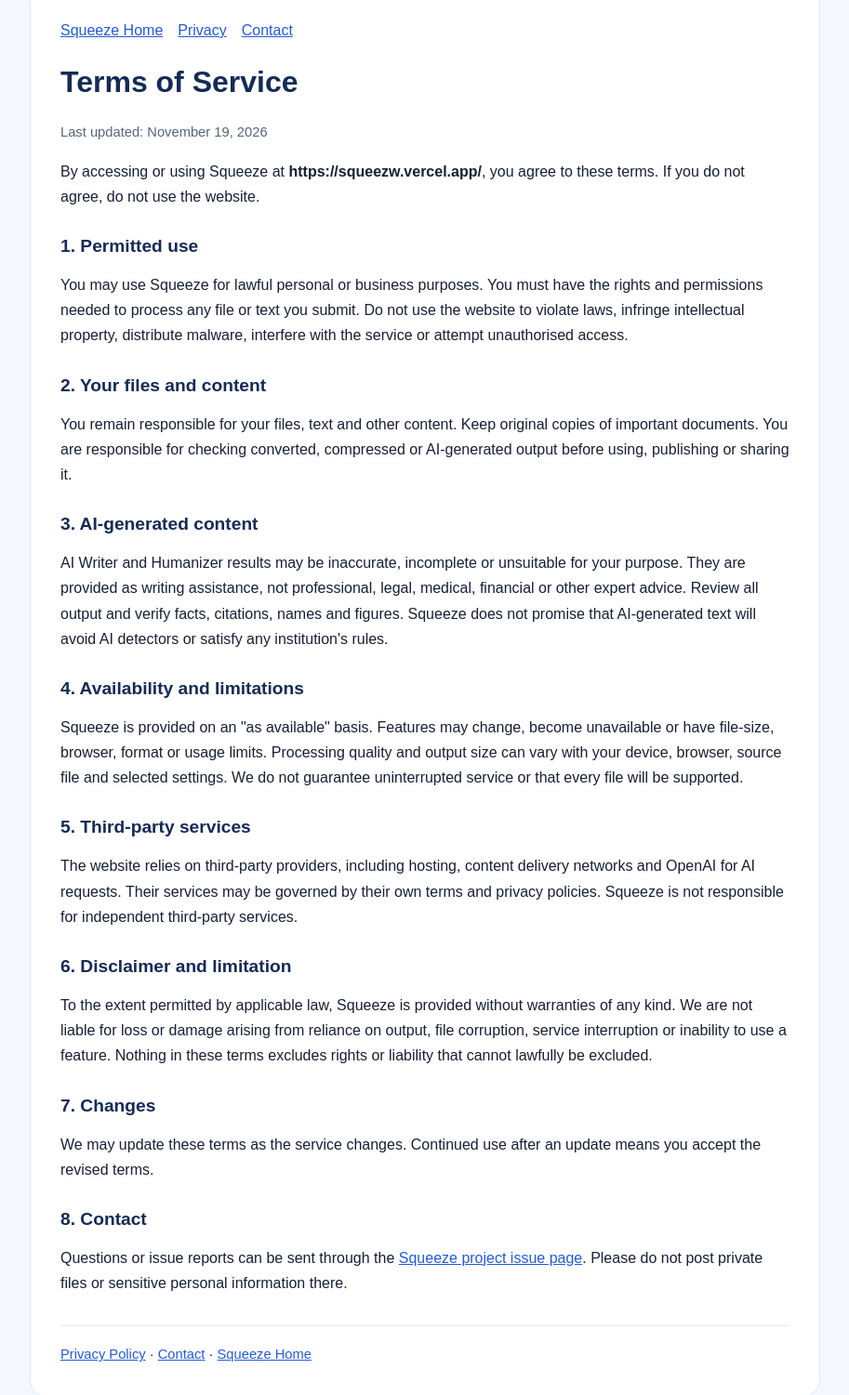
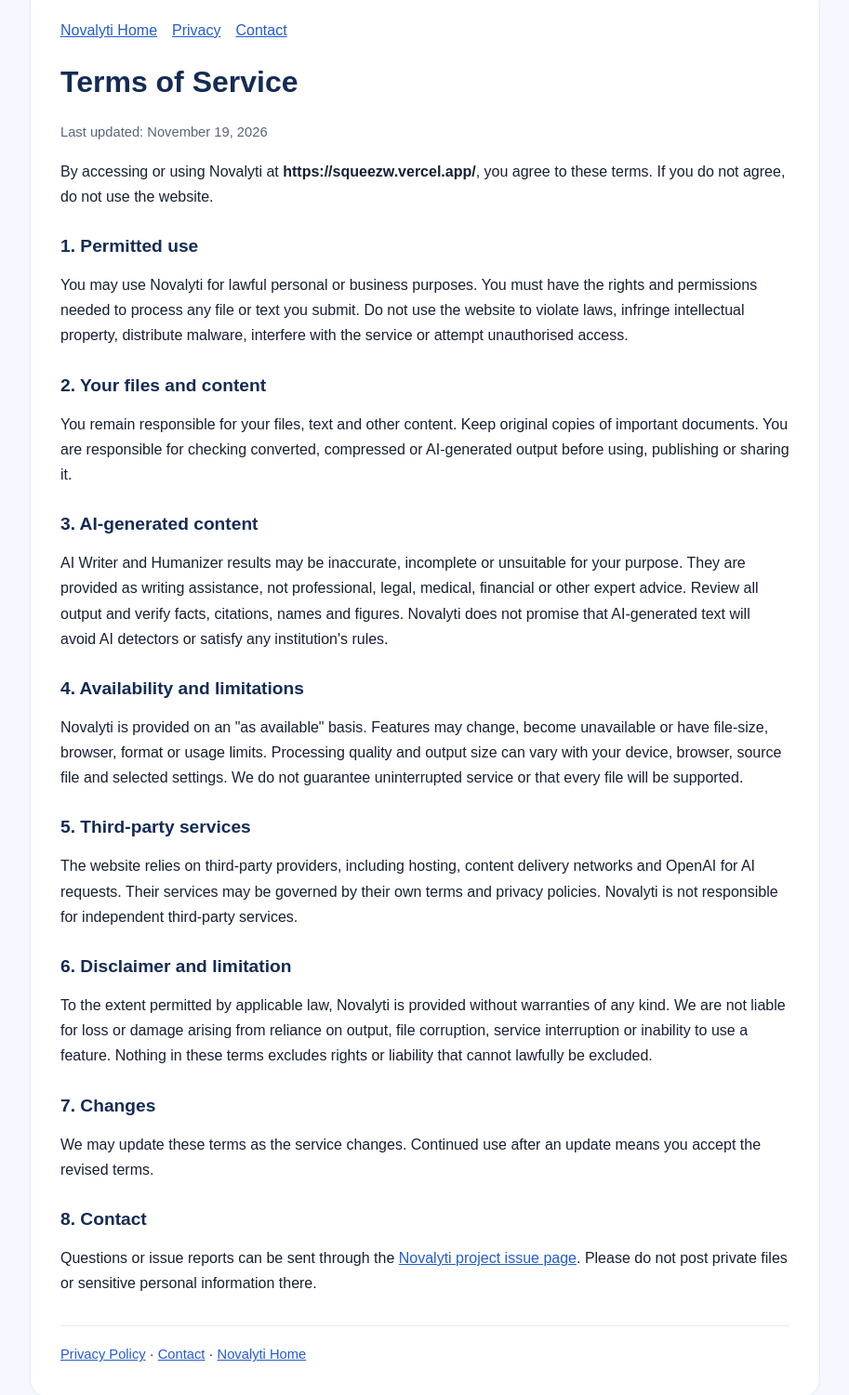
Before and after one commit to gudu-bit/squeezw, a plain HTML site: page terms.html in a window 1280 px wide. Shown: the part 54-1555 px from the top of the page at 93% size, without its empty margins (183-1096 px from the left). Drawn offline with Linux system fonts and the light colour scheme.

Commit message:
Rebrand website from Squeeze to Novalyti

```diff
--- a/terms.html
+++ b/terms.html
@@ -3,8 +3,8 @@
 <head>
 <meta charset="utf-8">
 <meta name="viewport" content="width=device-width,initial-scale=1">
-<title>Terms of Service | Squeeze</title>
-<meta name="description" content="Read the terms for using Squeeze's online image, PDF, file and AI writing tools.">
+<title>Terms of Service | Novalyti</title>
+<meta name="description" content="Read the terms for using Novalyti's online image, PDF, file and AI writing tools.">
 <link rel="canonical" href="https://squeezw.vercel.app/terms.html">
 <meta name="robots" content="index,follow">
 <style>
@@ -13,24 +13,24 @@
 <script defer src="https://va.vercel-scripts.com/v1/script.js"></script>
 </head>
 <body><main class="wrap">
-<nav class="nav"><a href="/">Squeeze Home</a><a href="/privacy.html">Privacy</a><a href="/contact.html">Contact</a></nav>
+<nav class="nav"><a href="/">Novalyti Home</a><a href="/privacy.html">Privacy</a><a href="/contact.html">Contact</a></nav>
 <h1>Terms of Service</h1><p class="muted">Last updated: November 19, 2026</p>
-<p>By accessing or using Squeeze at <strong>https://squeezw.vercel.app/</strong>, you agree to these terms. If you do not agree, do not use the website.</p>
+<p>By accessing or using Novalyti at <strong>https://squeezw.vercel.app/</strong>, you agree to these terms. If you do not agree, do not use the website.</p>
 <h2>1. Permitted use</h2>
-<p>You may use Squeeze for lawful personal or business purposes. You must have the rights and permissions needed to process any file or text you submit. Do not use the website to violate laws, infringe intellectual property, distribute malware, interfere with the service or attempt unauthorised access.</p>
+<p>You may use Novalyti for lawful personal or business purposes. You must have the rights and permissions needed to process any file or text you submit. Do not use the website to violate laws, infringe intellectual property, distribute malware, interfere with the service or attempt unauthorised access.</p>
 <h2>2. Your files and content</h2>
 <p>You remain responsible for your files, text and other content. Keep original copies of important documents. You are responsible for checking converted, compressed or AI-generated output before using, publishing or sharing it.</p>
 <h2>3. AI-generated content</h2>
-<p>AI Writer and Humanizer results may be inaccurate, incomplete or unsuitable for your purpose. They are provided as writing assistance, not professional, legal, medical, financial or other expert advice. Review all output and verify facts, citations, names and figures. Squeeze does not promise that AI-generated text will avoid AI detectors or satisfy any institution's rules.</p>
+<p>AI Writer and Humanizer results may be inaccurate, incomplete or unsuitable for your purpose. They are provided as writing assistance, not professional, legal, medical, financial or other expert advice. Review all output and verify facts, citations, names and figures. Novalyti does not promise that AI-generated text will avoid AI detectors or satisfy any institution's rules.</p>
 <h2>4. Availability and limitations</h2>
-<p>Squeeze is provided on an "as available" basis. Features may change, become unavailable or have file-size, browser, format or usage limits. Processing quality and output size can vary with your device, browser, source file and selected settings. We do not guarantee uninterrupted service or that every file will be supported.</p>
+<p>Novalyti is provided on an "as available" basis. Features may change, become unavailable or have file-size, browser, format or usage limits. Processing quality and output size can vary with your device, browser, source file and selected settings. We do not guarantee uninterrupted service or that every file will be supported.</p>
 <h2>5. Third-party services</h2>
-<p>The website relies on third-party providers, including hosting, content delivery networks and OpenAI for AI requests. Their services may be governed by their own terms and privacy policies. Squeeze is not responsible for independent third-party services.</p>
+<p>The website relies on third-party providers, including hosting, content delivery networks and OpenAI for AI requests. Their services may be governed by their own terms and privacy policies. Novalyti is not responsible for independent third-party services.</p>
 <h2>6. Disclaimer and limitation</h2>
-<p>To the extent permitted by applicable law, Squeeze is provided without warranties of any kind. We are not liable for loss or damage arising from reliance on output, file corruption, service interruption or inability to use a feature. Nothing in these terms excludes rights or liability that cannot lawfully be excluded.</p>
+<p>To the extent permitted by applicable law, Novalyti is provided without warranties of any kind. We are not liable for loss or damage arising from reliance on output, file corruption, service interruption or inability to use a feature. Nothing in these terms excludes rights or liability that cannot lawfully be excluded.</p>
 <h2>7. Changes</h2>
 <p>We may update these terms as the service changes. Continued use after an update means you accept the revised terms.</p>
 <h2>8. Contact</h2>
-<p>Questions or issue reports can be sent through the <a href="https://github.com/gudu-bit/squeezw/issues" target="_blank" rel="noopener noreferrer">Squeeze project issue page</a>. Please do not post private files or sensitive personal information there.</p>
-<div class="footer"><a href="/privacy.html">Privacy Policy</a> · <a href="/contact.html">Contact</a> · <a href="/">Squeeze Home</a></div>
+<p>Questions or issue reports can be sent through the <a href="https://github.com/gudu-bit/squeezw/issues" target="_blank" rel="noopener noreferrer">Novalyti project issue page</a>. Please do not post private files or sensitive personal information there.</p>
+<div class="footer"><a href="/privacy.html">Privacy Policy</a> · <a href="/contact.html">Contact</a> · <a href="/">Novalyti Home</a></div>
 </main></body></html>
```
